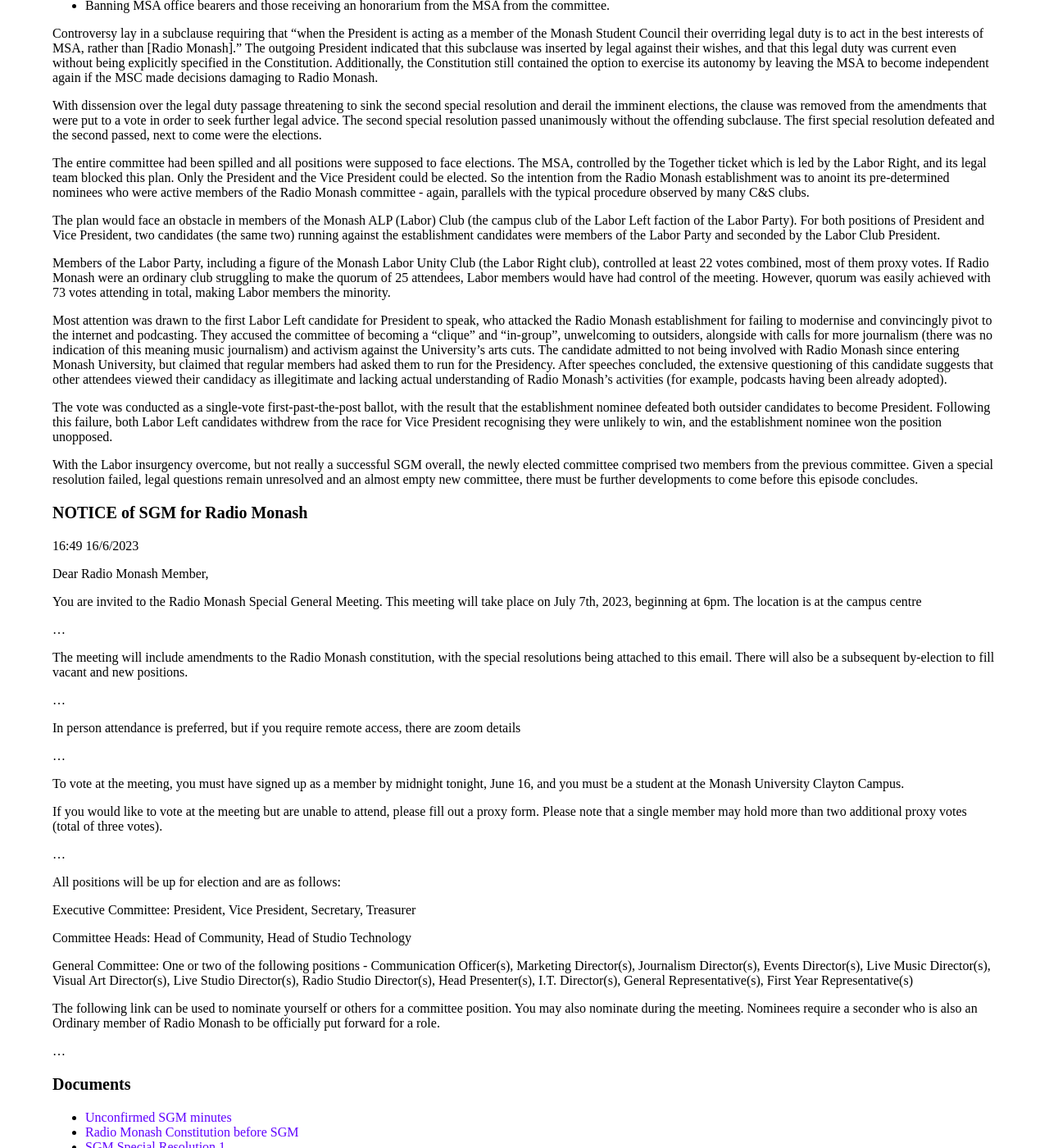
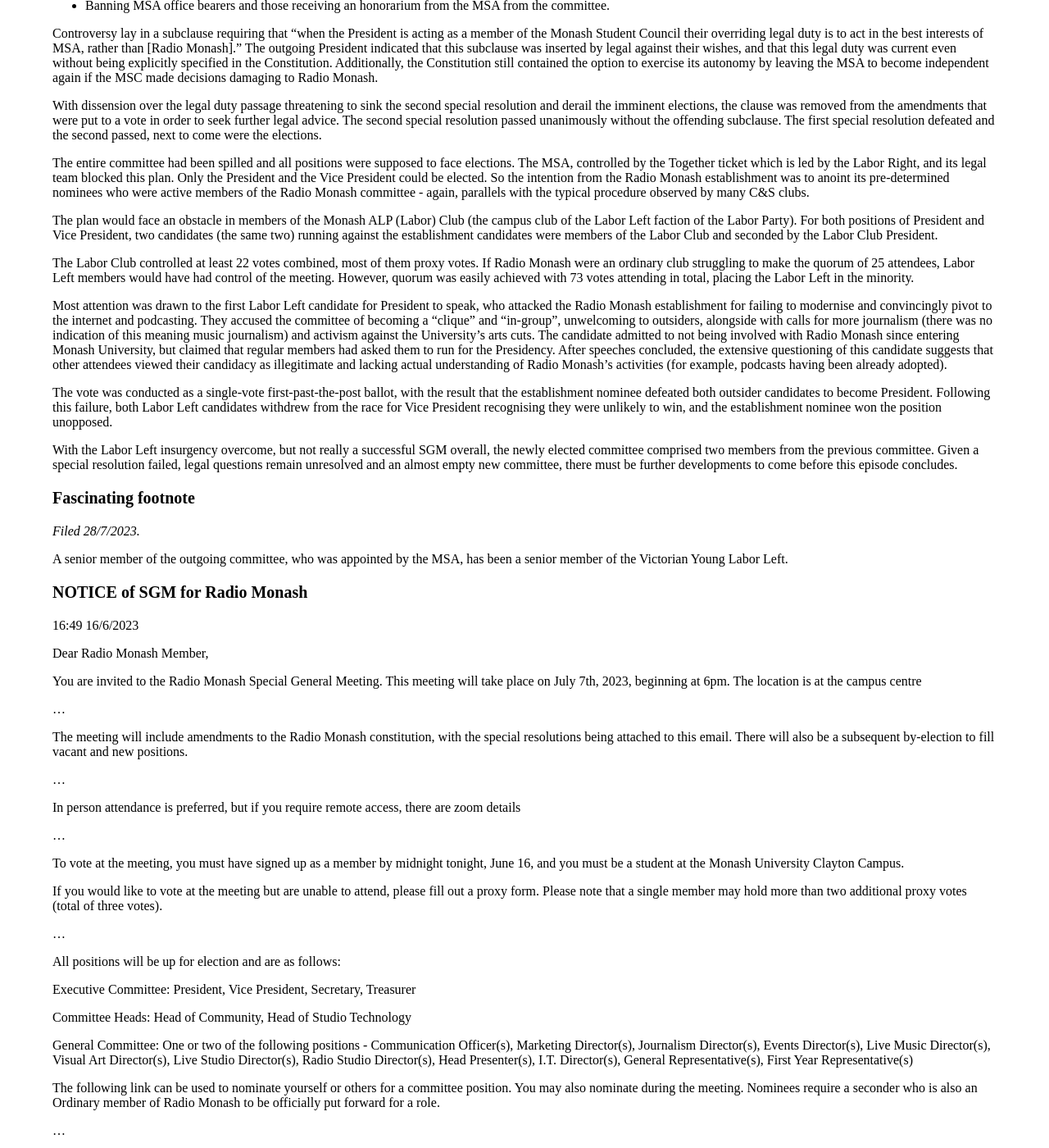
Before and after one commit to nhtnhanbn/nhtnhanbn.github.io, a Jekyll site: the page built from _repository/radmon.md, in a window 1280 px wide and 1400 px high, scrolled down 1865 px. Shown: the whole window at 82% size. Built offline with Jekyll 4.4.1, drawn with Linux system fonts in a browser that asks for light colours; some of the changed text lies outside the part shown.

Commit message:
Update radmon

```diff
--- a/_repository/radmon.md
+++ b/_repository/radmon.md
@@ -3,7 +3,7 @@
 title: Radio Monash SGM 7/2023
 ---
 
-Page last updated 10/7/2023.
+Page last updated 28/7/2023.
 
 ## Radio Monash Special General Meeting July 2023
 
@@ -87,15 +87,21 @@
 
 The entire committee had been spilled and all positions were supposed to face elections. The MSA, controlled by the Together ticket which is led by the Labor Right, and its legal team blocked this plan. Only the President and the Vice President could be elected. So the intention from the Radio Monash establishment was to anoint its pre-determined nominees who were active members of the Radio Monash committee - again, parallels with the typical procedure observed by many C&S clubs.
 
-The plan would face an obstacle in members of the Monash ALP (Labor) Club (the campus club of the Labor Left faction of the Labor Party). For both positions of President and Vice President, two candidates (the same two) running against the establishment candidates were members of the Labor Party and seconded by the Labor Club President.
+The plan would face an obstacle in members of the Monash ALP (Labor) Club (the campus club of the Labor Left faction of the Labor Party). For both positions of President and Vice President, two candidates (the same two) running against the establishment candidates were members of the Labor Club and seconded by the Labor Club President.
 
-Members of the Labor Party, including a figure of the Monash Labor Unity Club (the Labor Right club), controlled at least 22 votes combined, most of them proxy votes. If Radio Monash were an ordinary club struggling to make the quorum of 25 attendees, Labor members would have had control of the meeting. However, quorum was easily achieved with 73 votes attending in total, making Labor members the minority.
+The Labor Club controlled at least 22 votes combined, most of them proxy votes. If Radio Monash were an ordinary club struggling to make the quorum of 25 attendees, Labor Left members would have had control of the meeting. However, quorum was easily achieved with 73 votes attending in total, placing the Labor Left in the minority.
 
 Most attention was drawn to the first Labor Left candidate for President to speak, who attacked the Radio Monash establishment for failing to modernise and convincingly pivot to the internet and podcasting. They accused the committee of becoming a "clique" and "in-group", unwelcoming to outsiders, alongside with calls for more journalism (there was no indication of this meaning music journalism) and activism against the University's arts cuts. The candidate admitted to not being involved with Radio Monash since entering Monash University, but claimed that regular members had asked them to run for the Presidency. After speeches concluded, the extensive questioning of this candidate suggests that other attendees viewed their candidacy as illegitimate and lacking actual understanding of Radio Monash's activities (for example, podcasts having been already adopted).
 
 The vote was conducted as a single-vote first-past-the-post ballot, with the result that the establishment nominee defeated both outsider candidates to become President. Following this failure, both Labor Left candidates withdrew from the race for Vice President recognising they were unlikely to win, and the establishment nominee won the position unopposed.
 
-With the Labor insurgency overcome, but not really a successful SGM overall, the newly elected committee comprised two members from the previous committee. Given a special resolution failed, legal questions remain unresolved and an almost empty new committee, there must be further developments to come before this episode concludes.
+With the Labor Left insurgency overcome, but not really a successful SGM overall, the newly elected committee comprised two members from the previous committee. Given a special resolution failed, legal questions remain unresolved and an almost empty new committee, there must be further developments to come before this episode concludes.
+
+### Fascinating footnote
+
+*Filed 28/7/2023.*
+
+A senior member of the outgoing committee, who was appointed by the MSA, has been a senior member of the Victorian Young Labor Left.
 
 ### NOTICE of SGM for Radio Monash
 
@@ -157,7 +163,6 @@
 
 ### Documents
 
-- [Unconfirmed SGM minutes](https://drive.google.com/file/d/1L4nXUELmxuO-ypn5IFKsan3w1oGOhE-B/view?usp=sharing)
 - [Radio Monash Constitution before SGM](https://drive.google.com/file/d/1iZIY7iKsv87BARZOpylRU7nkJkXZVe_i/view?usp=sharing)
 - [SGM Special Resolution 1](https://drive.google.com/file/d/1gtZqAbRM3Y_0zlubQjksVb1ax0n-SqQC/view?usp=sharing)
 - [SGM Special Resolution 2 unamended](https://drive.google.com/file/d/15vUu1GyXKBvT42Rl3A_GBuH-qmueWOFm/view?usp=sharing)
```
